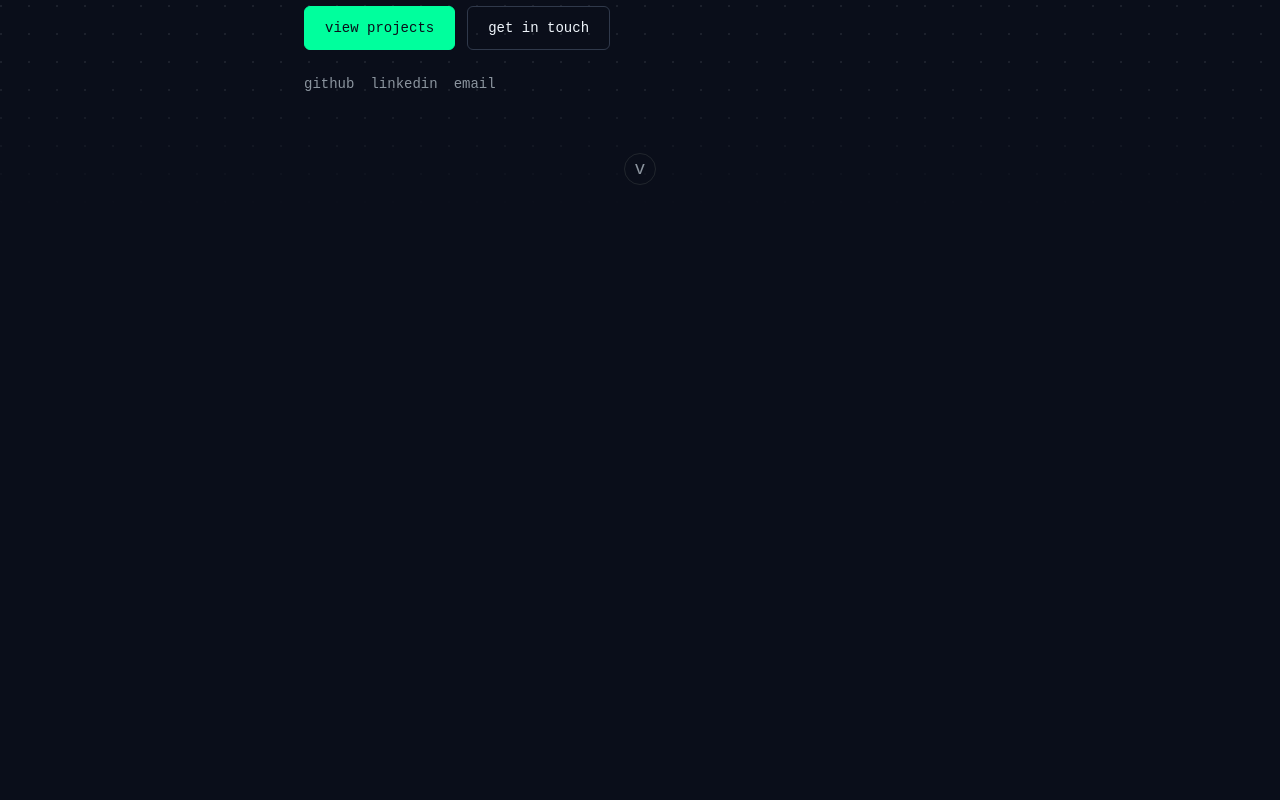
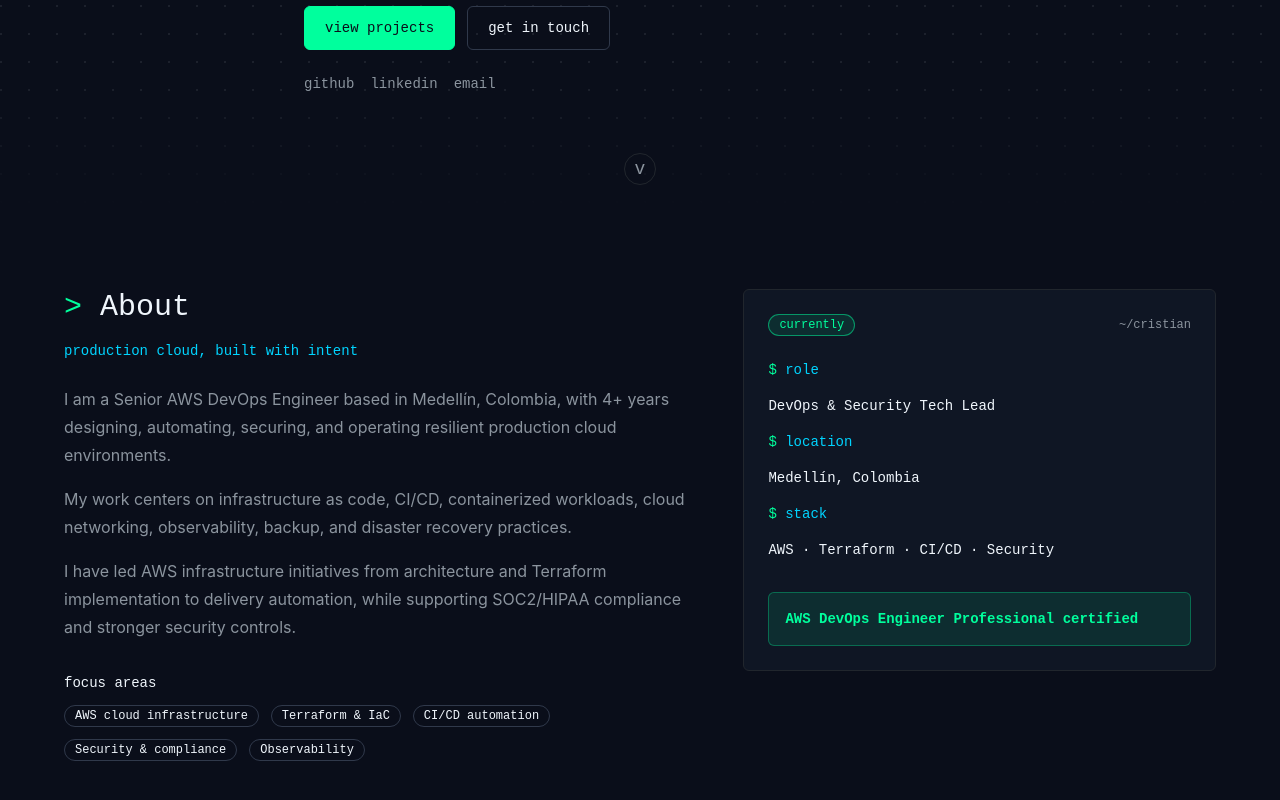
Before and after one commit to cr-montoya/portfolio, a React (Vite) app: page / in a window 1280 px wide. Shown: the part 592-1392 px from the top of the page. Before the commit the page ends 801 px from the top, so only its background shows below. Built offline with nearby package versions, Linux system fonts and the light colour scheme.

Commit message:
feat(about): add bilingual profile section

```diff
--- a/src/App.tsx
+++ b/src/App.tsx
@@ -1,6 +1,7 @@
 import { LanguageToggle } from '@/components/LanguageToggle'
 import { Navbar } from '@/components/Navbar'
 import { localeOptions, useTranslation } from '@/i18n'
+import { About } from '@/sections/About'
 import { Hero } from '@/sections/Hero'
 import type { Locale } from '@/types/locale'
 
@@ -36,6 +37,7 @@ export default function App() {
       />
       <main>
         <Hero />
+        <About />
       </main>
     </div>
   )
--- /dev/null
+++ b/src/data/about.ts
@@ -0,0 +1,9 @@
+import type { AboutFocusArea } from '@/types/about'
+
+export const aboutFocusAreas = [
+  { id: 'aws', labelKey: 'aws' },
+  { id: 'iac', labelKey: 'iac' },
+  { id: 'cicd', labelKey: 'cicd' },
+  { id: 'security', labelKey: 'security' },
+  { id: 'observability', labelKey: 'observability' },
+] as const satisfies readonly AboutFocusArea[]
--- a/src/i18n/en.ts
+++ b/src/i18n/en.ts
@@ -37,7 +37,32 @@ export const en = {
   },
   about: {
     title: 'About',
-    body: 'DevOps and cloud engineering portfolio focused on automation, reliability, and practical delivery.',
+    eyebrow: 'production cloud, built with intent',
+    body: [
+      'I am a Senior AWS DevOps Engineer based in Medellín, Colombia, with 4+ years designing, automating, securing, and operating resilient production cloud environments.',
+      'My work centers on infrastructure as code, CI/CD, containerized workloads, cloud networking, observability, backup, and disaster recovery practices.',
+      'I have led AWS infrastructure initiatives from architecture and Terraform implementation to delivery automation, while supporting SOC2/HIPAA compliance and stronger security controls.',
+    ],
+    focusTitle: 'focus areas',
+    focus: {
+      aws: 'AWS cloud infrastructure',
+      iac: 'Terraform & IaC',
+      cicd: 'CI/CD automation',
+      security: 'Security & compliance',
+      observability: 'Observability',
+    },
+    current: {
+      label: 'currently',
+      value: 'AWS DevOps Engineer Professional certified',
+    },
+    visual: {
+      roleLabel: 'role',
+      roleValue: 'DevOps & Security Tech Lead',
+      locationLabel: 'location',
+      locationValue: 'Medellín, Colombia',
+      stackLabel: 'stack',
+      stackValue: 'AWS · Terraform · CI/CD · Security',
+    },
   },
   skills: {
     title: 'Skills',
--- a/src/i18n/es.ts
+++ b/src/i18n/es.ts
@@ -37,7 +37,32 @@ export const es = {
   },
   about: {
     title: 'Sobre mí',
-    body: 'Portafolio de DevOps e ingeniería cloud enfocado en automatización, confiabilidad y entrega práctica.',
+    eyebrow: 'cloud productivo, construido con intención',
+    body: [
+      'Soy Ingeniero Senior AWS DevOps en Medellín, Colombia, con más de 4 años diseñando, automatizando, asegurando y operando entornos cloud productivos y resilientes.',
+      'Mi trabajo se enfoca en infraestructura como código, CI/CD, cargas contenerizadas, redes cloud, observabilidad, backups y prácticas de recuperación ante desastres.',
+      'He liderado iniciativas de infraestructura AWS desde arquitectura e implementación con Terraform hasta automatización de entrega, apoyando cumplimiento SOC2/HIPAA y controles de seguridad más sólidos.',
+    ],
+    focusTitle: 'áreas de enfoque',
+    focus: {
+      aws: 'Infraestructura AWS',
+      iac: 'Terraform e IaC',
+      cicd: 'Automatización CI/CD',
+      security: 'Seguridad y compliance',
+      observability: 'Observabilidad',
+    },
+    current: {
+      label: 'actualmente',
+      value: 'AWS DevOps Engineer Professional certificado',
+    },
+    visual: {
+      roleLabel: 'rol',
+      roleValue: 'DevOps & Security Tech Lead',
+      locationLabel: 'ubicación',
+      locationValue: 'Medellín, Colombia',
+      stackLabel: 'stack',
+      stackValue: 'AWS · Terraform · CI/CD · Seguridad',
+    },
   },
   skills: {
     title: 'Habilidades',
--- a/src/i18n/types.ts
+++ b/src/i18n/types.ts
@@ -36,7 +36,28 @@ export interface Translations {
   }
   about: {
     title: string
-    body: string
+    eyebrow: string
+    body: string[]
+    focusTitle: string
+    focus: {
+      aws: string
+      iac: string
+      cicd: string
+      security: string
+      observability: string
+    }
+    current: {
+      label: string
+      value: string
+    }
+    visual: {
+      roleLabel: string
+      roleValue: string
+      locationLabel: string
+      locationValue: string
+      stackLabel: string
+      stackValue: string
+    }
   }
   skills: {
     title: string
--- /dev/null
+++ b/src/sections/About.tsx
@@ -0,0 +1,57 @@
+import { aboutFocusAreas } from '@/data/about'
+import { useTranslation } from '@/i18n'
+import { Badge, Card, SectionTitle, SectionWrapper, TerminalLine } from '@/components/ui'
+
+export function About() {
+  const { t } = useTranslation()
+
+  return (
+    <SectionWrapper id="about">
+      <div className="grid gap-10 lg:grid-cols-[1.15fr_0.85fr] lg:items-start">
+        <div>
+          <SectionTitle label={t.about.title} />
+          <p className="mt-4 font-mono text-sm text-accent-cyan">{t.about.eyebrow}</p>
+
+          <div className="mt-6 space-y-4 text-sm leading-7 text-text-muted sm:text-base">
+            {t.about.body.map((paragraph) => (
+              <p key={paragraph}>{paragraph}</p>
+            ))}
+          </div>
+
+          <div className="mt-8">
+            <p className="mb-3 font-mono text-sm text-text-primary">{t.about.focusTitle}</p>
+            <div className="flex flex-wrap gap-3">
+              {aboutFocusAreas.map((focusArea) => (
+                <Badge key={focusArea.id} variant="outline">
+                  {t.about.focus[focusArea.labelKey]}
+                </Badge>
+              ))}
+            </div>
+          </div>
+        </div>
+
+        <Card className="bg-surface/80">
+          <div className="mb-6 flex items-center justify-between gap-4">
+            <Badge variant="accent">{t.about.current.label}</Badge>
+            <span className="font-mono text-xs text-text-muted">{t.nav.brand}</span>
+          </div>
+
+          <div className="space-y-4">
+            <TerminalLine text={t.about.visual.roleLabel} />
+            <p className="font-mono text-sm text-text-primary">{t.about.visual.roleValue}</p>
+            <TerminalLine text={t.about.visual.locationLabel} />
+            <p className="font-mono text-sm text-text-primary">{t.about.visual.locationValue}</p>
+            <TerminalLine text={t.about.visual.stackLabel} />
+            <p className="font-mono text-sm text-text-primary">{t.about.visual.stackValue}</p>
+          </div>
+
+          <div className="mt-8 rounded-md border border-accent-green/30 bg-accent-green/10 p-4">
+            <p className="font-mono text-sm font-semibold text-accent-green">
+              {t.about.current.value}
+            </p>
+          </div>
+        </Card>
+      </div>
+    </SectionWrapper>
+  )
+}
--- /dev/null
+++ b/src/types/about.ts
@@ -0,0 +1,6 @@
+import type { Translations } from '@/i18n/types'
+
+export interface AboutFocusArea {
+  id: 'aws' | 'iac' | 'cicd' | 'security' | 'observability'
+  labelKey: keyof Translations['about']['focus']
+}
```
